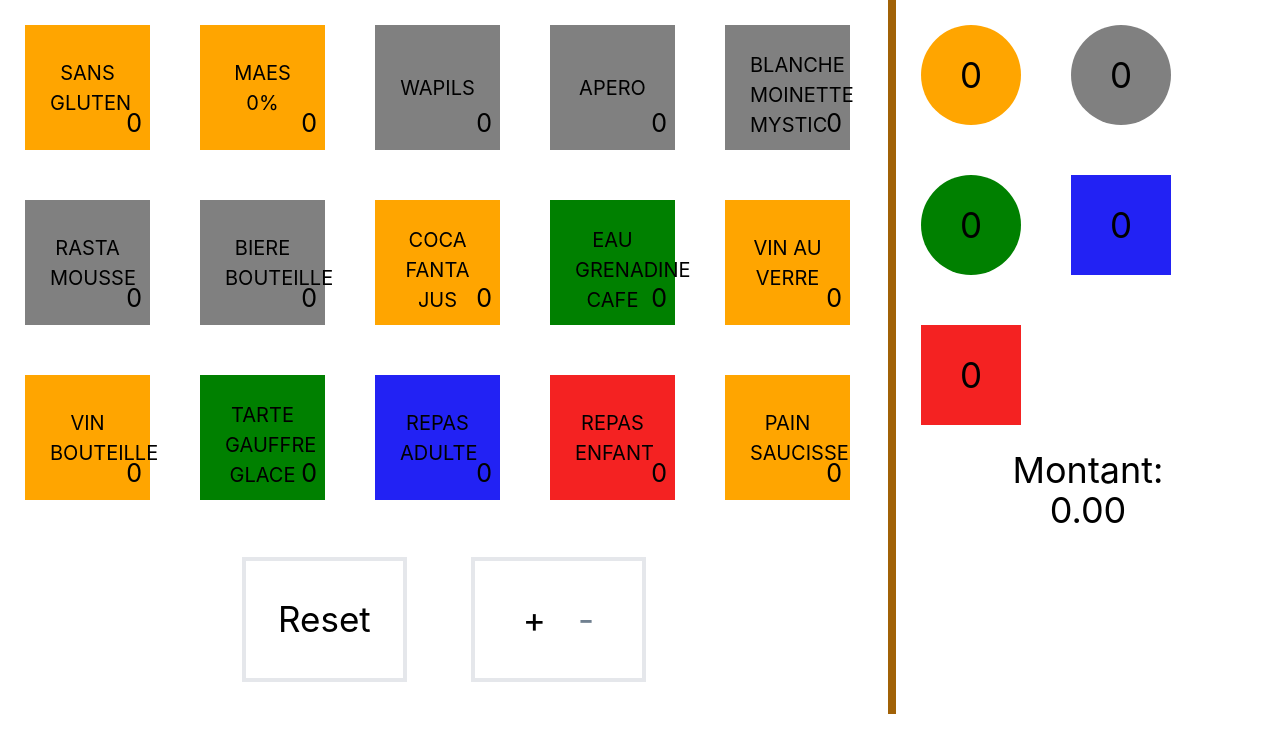
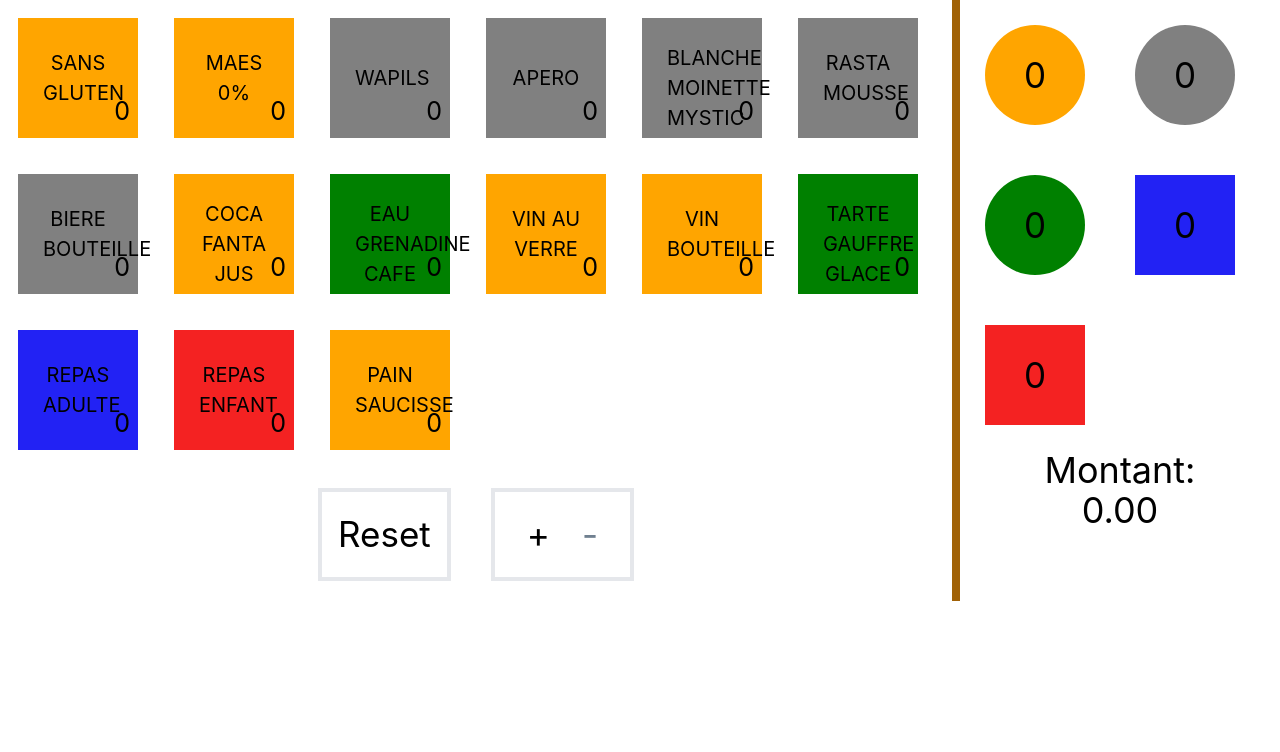
Before and after one commit to worming004/bar-accueil, a React (Create React App) app in the folder src/web/: page / in a window 1280 px wide. Shown: the top 752 px of the page. Built offline with nearby package versions, Linux system fonts and the light colour scheme.

Commit message:
update style

```diff
--- a/src/web/src/features/counter/Counter.tsx
+++ b/src/web/src/features/counter/Counter.tsx
@@ -4,8 +4,8 @@
 import {OutputPage} from "./outputs/OutputPage";
 
 export function Counter() {
-    const inputStyle = {maxWidth: "70%"}
-    const outputStyle = {maxWidth: "30%"}
+    const inputStyle = {maxWidth: "75%"}
+    const outputStyle = {maxWidth: "25%"}
 
     return (
         <div className="flex flex-wrap">
--- a/src/web/src/features/counter/inputs/InputPage.tsx
+++ b/src/web/src/features/counter/inputs/InputPage.tsx
@@ -31,7 +31,7 @@
     const resetStyle = {
         fontSize: "35px",
     }
-    const controlClasses = "border-4 m-8 p-8"
+    const controlClasses = "border-4 m-5 p-4"
 
     // TODO bind to feature
     return (
@@ -64,13 +64,13 @@
 function SingleButton(props: ItemWithCount, mode: Mode) {
     const dispatchItem = () => store.dispatch(executeSelection(props))
 
-    const squareSize = "125px";
+    const squareSize = "120px";
     const cardStyle : any = {
         // TODO: select color with specified property
         backgroundColor: GetItemColor(props),
         width: squareSize,
         height: squareSize,
-        margin: "25px",
+        margin: "18px",
         padding: "25px",
         position: 'relative' as 'relative'
     };
```
